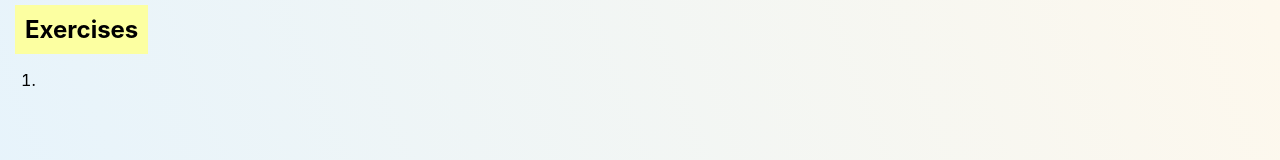
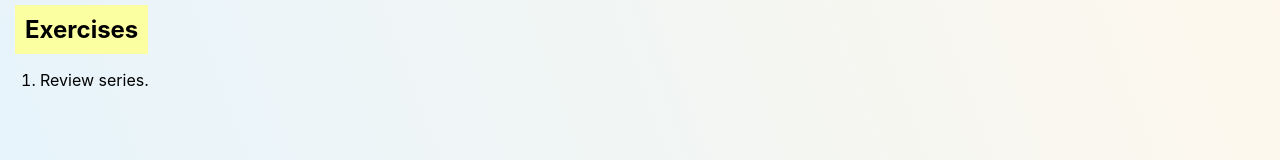
Before and after one commit to JRFink/jrfphyspagesnew, a Next.js app: page /exercises/gp1/taylorex in a window 1280 px wide. Shown: the part 290-450 px from the top of the page. Built offline with nearby package versions, Linux system fonts and the light colour scheme.

Commit message:
Update taylorex.tsx

```diff
--- a/pages/exercises/gp1/taylorex.tsx
+++ b/pages/exercises/gp1/taylorex.tsx
@@ -8,7 +8,7 @@ import Exerciseheading from '@/pages/components/exerciseheading';
     <Exerciseheading />
  <ol>
 <li>
-
+Review series.
 </li>
 
 </ol>
```
